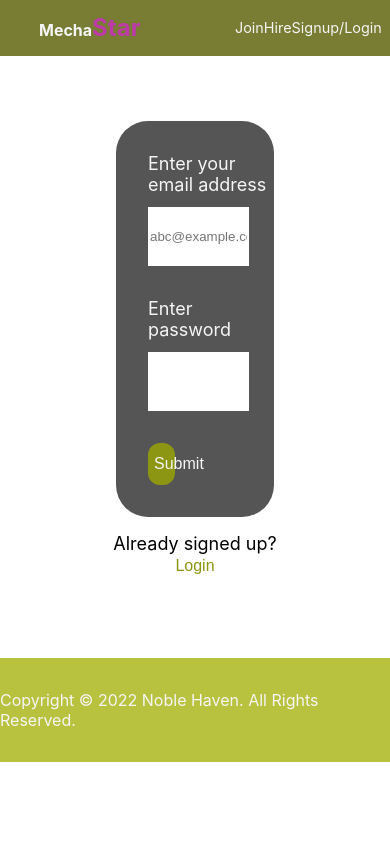
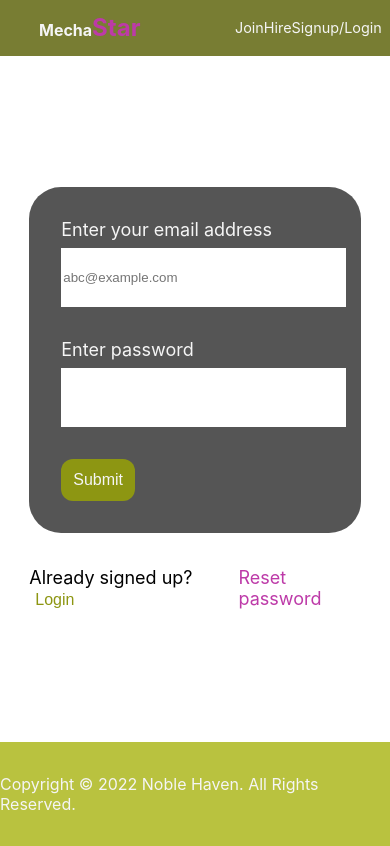
Before and after one commit to Agnes4Him/hire-mechanic, a React (Create React App) app in the folder frontend/: page /signup in a window 390 px wide. Built offline with nearby package versions, Linux system fonts and the light colour scheme.

Commit message:
Added media queries for other views on signup/login, join and hire pages

```diff
--- /dev/null
+++ b/frontend/src/components/ResetPassword.js
@@ -0,0 +1,7 @@
+const ResetPassword = () => {
+    return (
+        <p className="reset-password">Reset password</p>
+    )
+}
+
+export default ResetPassword
--- a/frontend/src/index.css
+++ b/frontend/src/index.css
@@ -43,7 +43,7 @@ body {
 
   list-style-type:none;
   display:flex;
-  width:31%;
+  width:28%;
   justify-content:space-between;
   align-items: center;
 }
@@ -143,25 +143,19 @@ body {
   color:#f5f5f5;
 }
 
-.signup-section {
-  flex-direction:column;
-  justify-content:center;
-  align-items:center;
-  height:100vh;
-}
-
 .signup-container {
-  width:45vw;
+  width:38vw;
   margin:auto;
-  height:60vh;
+  height:70vh;
   display:flex;
   flex-direction:column;
   justify-content:center;
+  padding-bottom:3rem;
 }
 
 .signup-container form {
   background-color:#555;
-  margin-top:7rem;
+  margin-top:12rem;
   margin-bottom:1rem;
   padding-left:2rem;
   padding-top:2rem;
@@ -171,17 +165,15 @@ body {
 }
 
 .signup-container input {
-  width:80%;
+  width:95%;
   height:7vh;
   margin-bottom:2rem;
-  margin-top:0.75rem;
+  margin-top:0.5rem;
   border:none;
 }
 
 .submit-signup {
-  width:7vw;
-  padding-top:0.75rem;
-  padding-bottom:0.75rem;
+  padding:0.75rem;
   border:none;
   background-color:#8d9612;
   border-radius:0.75rem;
@@ -196,7 +188,19 @@ body {
 
 .login-option {
   margin-bottom:2rem;
-  text-align: center;
+  display:flex;
+  justify-content:center;
+  align-items:center;
+}
+
+.reset-password {
+  margin-left:3rem;
+  color:#bd3aa8;
+  cursor: pointer;
+}
+
+.reset-password:hover {
+  color:#ee94df;
 }
 
 .modify-signup {
@@ -232,25 +236,25 @@ body {
   background-color:black;
 }
 
-.form-container {
+.join-section .form-container {
 
   margin:auto;
   width:80vw;
-  height:80vh;
   display:flex;
   justify-content:space-between;
   align-items:center;
-  padding-top:18rem;
+  padding-top:5rem;
+  padding-bottom:3rem;
 }
 
-.join-form {
+.join-section .join-form {
 
   width:50%;
   background-color:#bd3aa8;
   padding-top:1rem;
 }
 
-.join-text {
+.join-section .join-text {
 
   align-items:center;
   justify-content:center;
@@ -260,7 +264,7 @@ body {
   color:#787d33;
 }
 
-form {
+.join-section .join-form form {
 
   display:flex;
   flex-direction:column;
@@ -575,6 +579,123 @@ form {
   text-align:center;
 }
 
+@media screen and (max-width: 1024px){
+  .nav-components ul {
+    width:35%;
+  }
+
+  .home-text {
+    width:60%;
+  }
+
+  .join-section .join-form {
+    width:80%;
+  }
+
+  .join-section .join-text {
+    font-size:2rem;
+    padding-right:1rem;
+  }
+
+  .hire-container {
+    text-align:center;
+  }
+
+  .hire-form {
+    margin:auto;
+    width:70%;
+  }
+
+  .hire-container .hireErrorMessage {
+    top:17vh;
+    right:30vw;
+  }
+
+  .search-results {
+    position:relative;
+    top:10vh;
+    left:20vw;
+  }
+
+  .mechanic-block {
+    width:45vw;
+  }
+
+  .signup-container {
+    width:47vw;
+  }
+}
+
+@media screen and (max-width: 768px){
+  .nav-components h2 {
+    font-size:1rem;
+  }
+
+  .nav-components .star {
+    font-size:1.5rem;
+  }
+
+  .nav-components ul {
+    width:45%;
+  }
+
+  .nav-components li {
+    font-size:0.9rem;
+  }
+
+  .nav-components ul .logout-button {
+    font-size:0.8rem;
+  }
+
+  .nav-components .dashboard {
+    font-size:0.75rem;
+    padding:0.5rem 0.75rem 0.5rem 0.75rem;
+  }
+
+  .home-text {
+    width:80%;
+    top:65%;
+  }
+
+  .home-content h1 {
+    font-size:1.5rem;
+  }
+
+  .join-section .join-form {
+    width:100%;
+  }
+
+  .join-section .join-text {
+    font-size:1.5rem;
+    width:55%;
+  }
+
+  .hire-container h2 {
+    font-size:1.5rem;
+  }
+
+  .hire-form {
+    width:80%;
+  }
+
+  .search-results {
+    left:10vw;
+  }
+
+  .mechanic-block {
+    width:55vw;
+  }
+
+  .signup-container {
+    width:70vw;
+  }
+
+  .reset-password {
+    margin-left:1rem;
+  }
+
+}
+
 @media screen and (max-width: 480px){
   .nav-components h2 {
     font-size:1rem;
@@ -603,6 +724,7 @@ form {
 
   .home-text {
     width:80%;
+    top:75%;
   }
 
   .home-image {
@@ -611,14 +733,46 @@ form {
 
   .home-content h1 {
     font-size:2rem;
+
   }
 
+  .join-section .form-container {
+    flex-direction:column;
+    padding-top:2rem;
+    padding-bottom:0.5rem;
+  }
+
+  .join-section .join-form {
+    width:95%;
+  }
+
+  .join-section .join-text {
+    font-size:2rem;
+    width:80%;
+    text-align:center;
+  }
+
+  .hire-form {
+    width:90%;
+  }
+
+  .search-results {
+    left:6vw;
+  }
+
+  .mechanic-block {
+    width:67vw;
+  }
+
+  .mechanic-block .names {
+    width:45%;
+  }
+
+  .signup-container {
+    width:85vw;
+  }
+
+  .reset-password {
+    margin-left:1rem;
+  }
 }
-
-@media screen and (max-width: 768px){
-
-}
-
-@media screen and (max-width: 1024px){
-
-}
--- a/frontend/src/pages/Signup.js
+++ b/frontend/src/pages/Signup.js
@@ -3,6 +3,7 @@ import { useNavigate } from "react-router-dom";
 import Navbar from "../components/Navbar";
 import Footer from "../components/Footer";
 import SignupLogin from "../components/SignupLogin";
+import ResetPassword from '../components/ResetPassword';
 
 const Signup = () => {
     const [email, setEmail] = useState('')
@@ -157,6 +158,7 @@ const Signup = () => {
             </form>
             <div className="login-option">
                 <SignupLogin onModify = {handleModify} signupLogin = {signupLogin} signed = {signed} />
+                <ResetPassword />
             </div>
             </div>
             {isError && errorMessage && <div className="error-message">{errorMessage}</div>}
```
